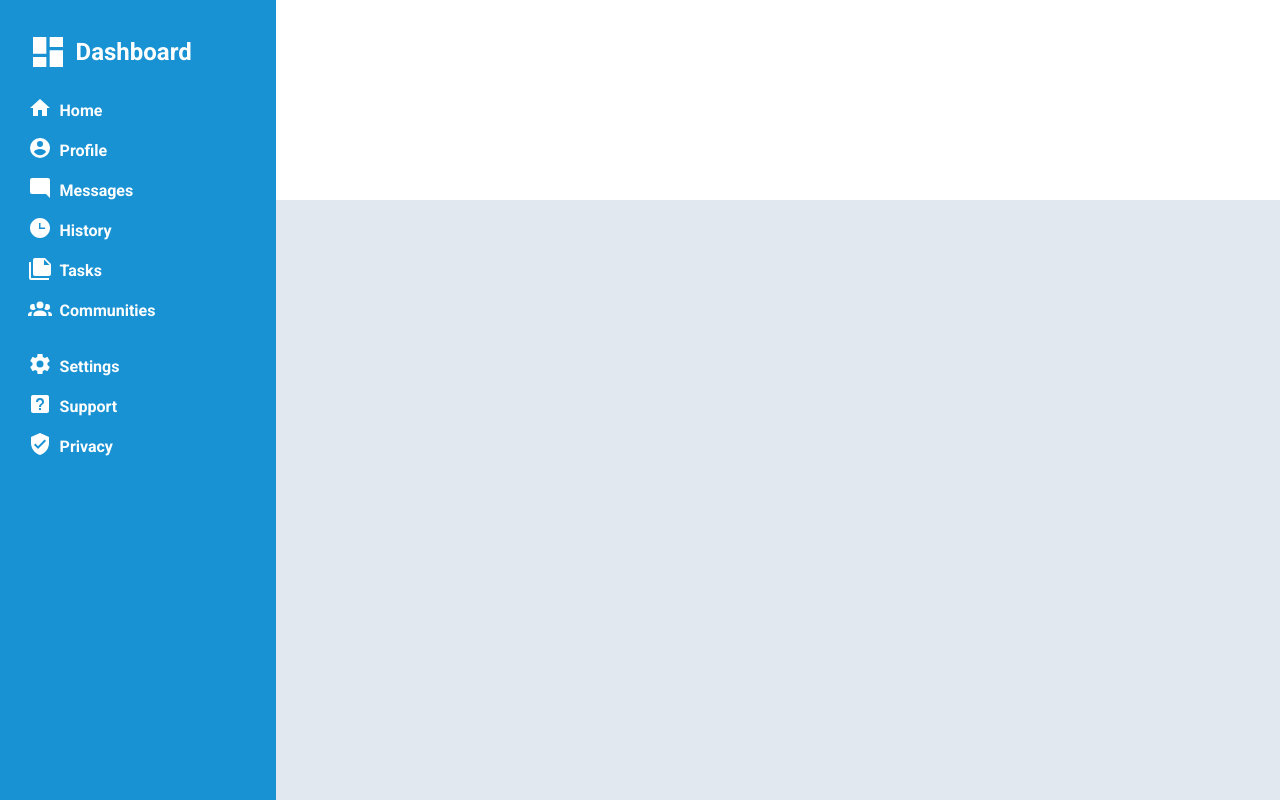
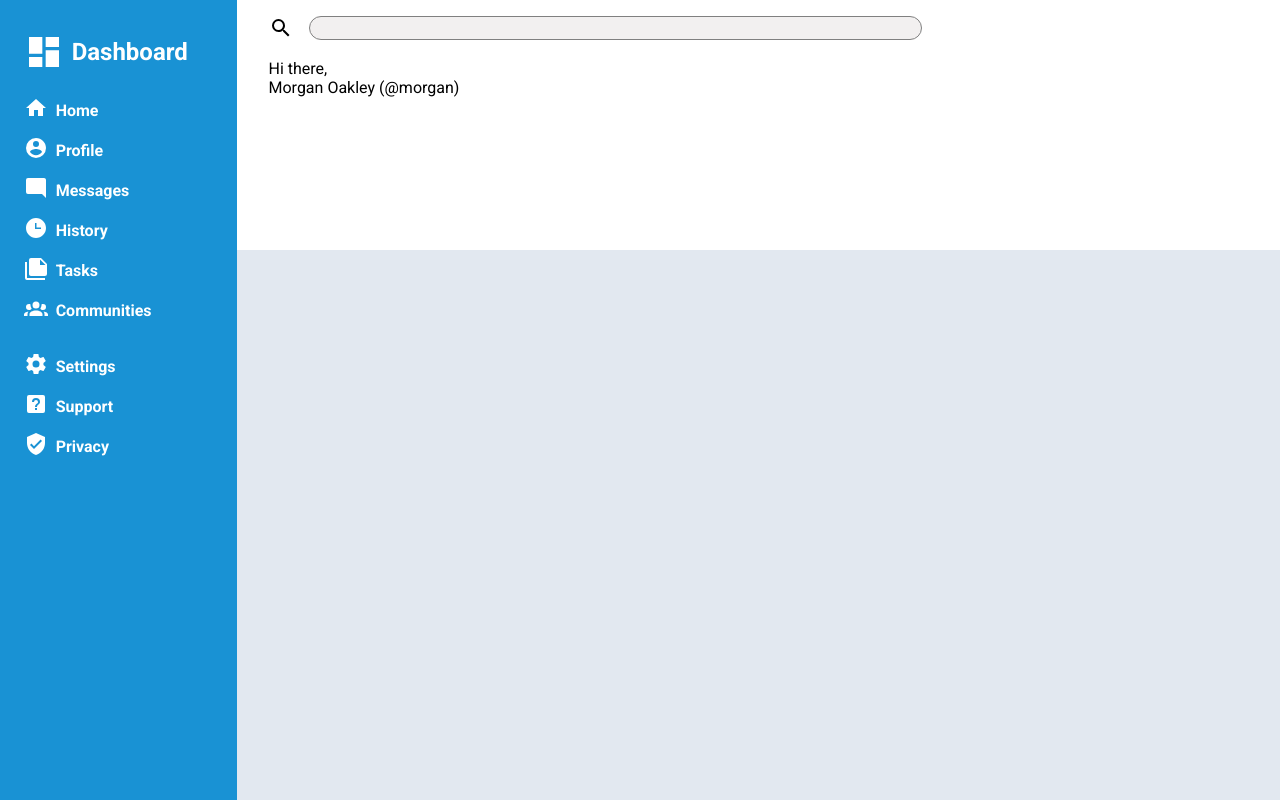
Before and after one commit to valentinhimself/dashboard-project, a plain HTML site: page index.html in a window 1280 px wide. Drawn offline with Linux system fonts and the light colour scheme.

Commit message:
Add search in the header

```diff
--- a/css/style.css
+++ b/css/style.css
@@ -18,6 +18,7 @@ body {
     display: grid;
     grid-template-areas:
                         "sidebar header header header       header header header header        header header "
+                        "sidebar section section section    section section section section    section section"
                         "sidebar section section section    section section section section    section section"
                         "sidebar section section section    section section section section    section section"
                         "sidebar section section section    section section section section    section section";
@@ -80,3 +81,21 @@ aside svg {
 aside h1 span {
     padding-left: 0.5rem;
 }
+
+header {
+    display: grid;
+    grid-template-columns: 2fr 1fr;
+    padding: 1rem 2rem;
+}
+
+.search__div {
+    display: flex;
+    gap: 1rem;
+}
+
+input[type=search]{
+    background: rgba(229, 226, 226, 0.5);
+    width: 100%;
+    border: solid 1px gray;
+    border-radius: 15px;
+}
--- a/index.html
+++ b/index.html
@@ -12,7 +12,21 @@
 </head>
 <body>
     <div class="main-container">
-        <header></header>
+        <header>
+            <div class="header-left">
+                <div class="search__div">
+                   <img src="./assets/search.svg" alt="search"> <input type="search">
+                </div>
+                <div class="greeting_div">
+                    <img src="" alt="">
+                    <div>
+                        <p>Hi there,</p>
+                        <p>Morgan Oakley (@morgan)</p>
+                    </div>
+                </div>
+            </div>
+            <div class="header-right"></div>
+        </header>
         <aside>
             <h1>
             <svg id="icon_dashboard" viewBox="0 0 24 24"><path d="M13,3V9H21V3M13,21H21V11H13M3,21H11V15H3M3,13H11V3H3V13Z">
```
Also changed, not shown: assets/bell-ring.svg (added), assets/profile-big.svg (added), assets/search.svg (added).
